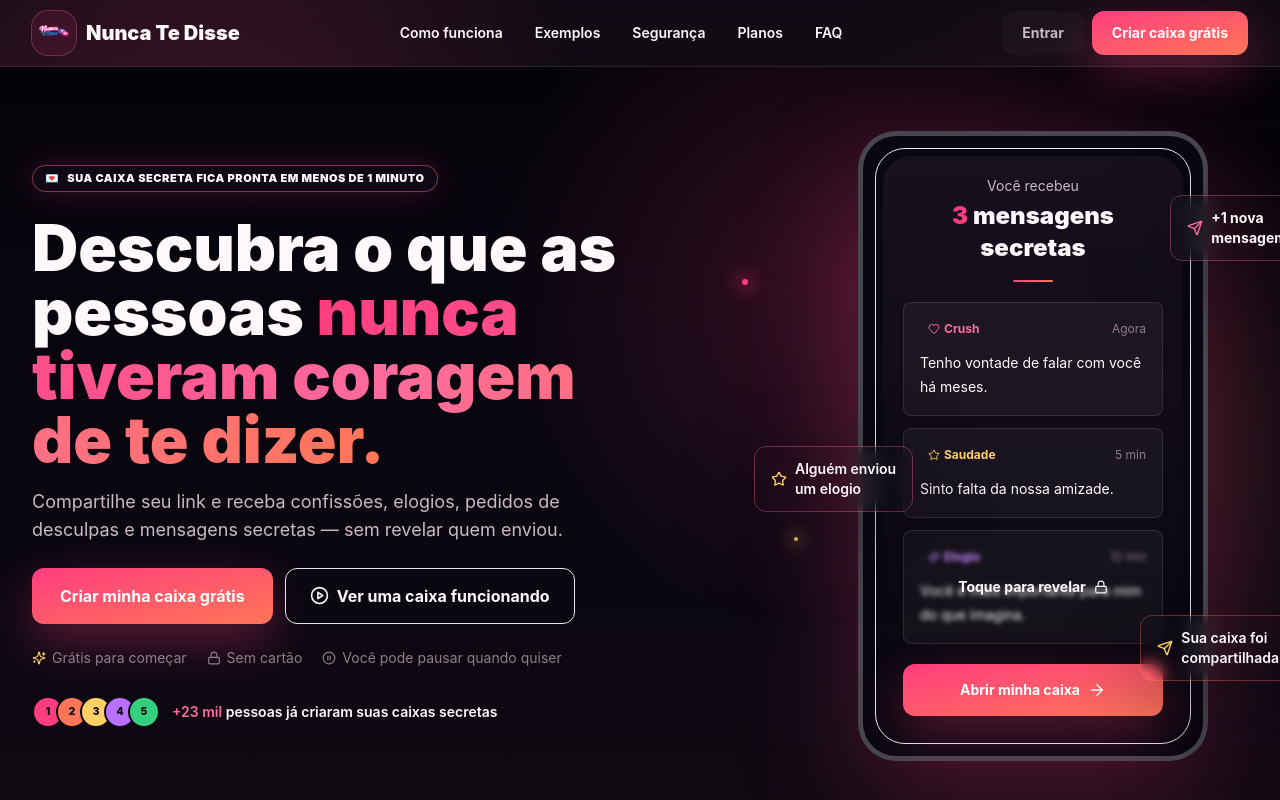
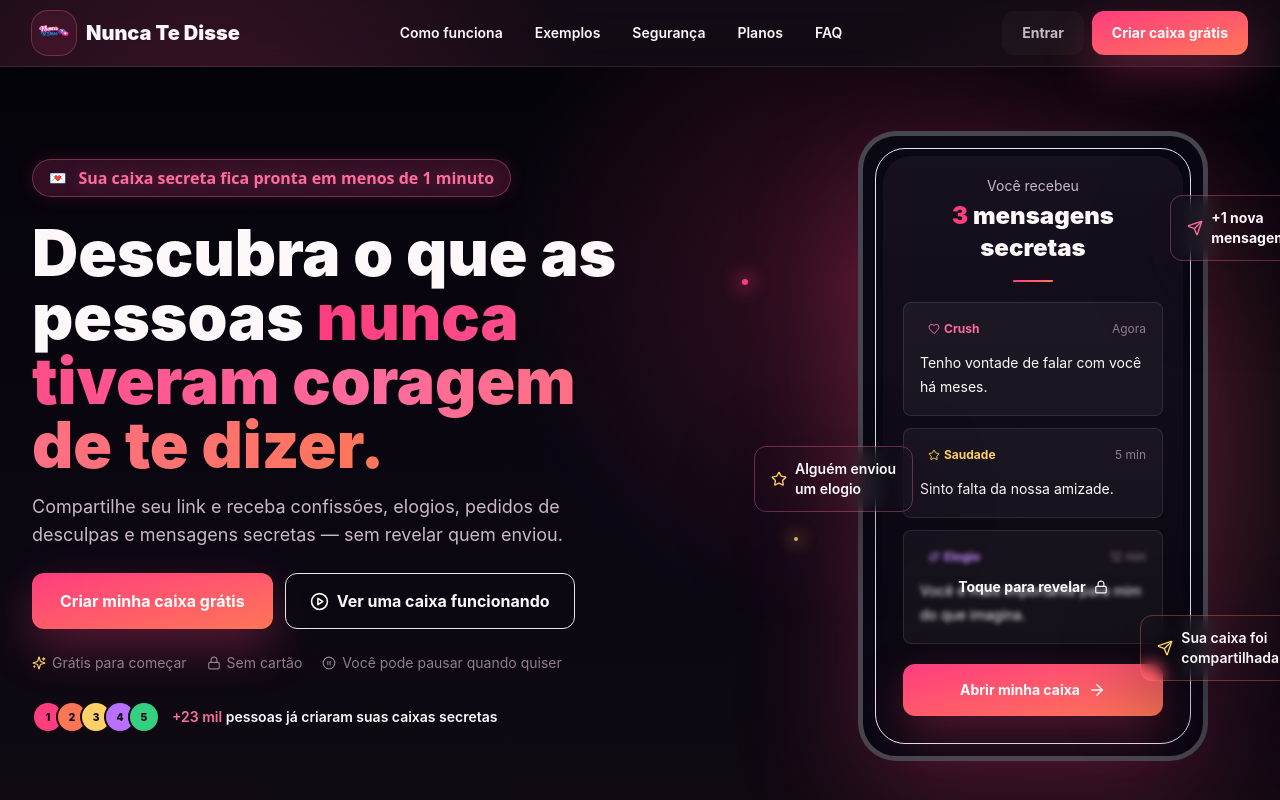
Before and after one commit to Vitor12011201/PROJETO-MENSAGEM-SECRETAS, a Next.js app: page / in a window 1280 px wide. Shown: the top 800 px of the page. Built offline with nearby package versions, Linux system fonts and the light colour scheme; no server answers.

Commit message:
fix: ajusta brilho do selo da landing

```diff
--- a/src/app/page.tsx
+++ b/src/app/page.tsx
@@ -88,8 +88,9 @@ export default function HomePage() {
           <HeroGlow />
           <div className="mx-auto grid min-h-[calc(100vh-66px)] max-w-7xl items-center gap-10 px-4 py-10 sm:px-6 lg:grid-cols-[1.02fr_0.98fr] lg:px-8 lg:py-16">
             <div className="max-w-3xl space-y-6">
-              <div className="inline-flex items-center gap-2 rounded-full border border-pinkSoft/45 bg-[#130C18]/80 px-3 py-1 text-[11px] font-black uppercase tracking-[0.05em] text-mist shadow-[0_0_30px_rgba(255,61,127,0.22)]">
-                <span aria-hidden="true">💌</span> Sua caixa secreta fica pronta em menos de 1 minuto
+              <div className="relative inline-flex max-w-full items-center gap-3 overflow-hidden rounded-full border border-pinkSoft/35 bg-[#3A1128]/85 px-4 py-2 font-[ui-rounded,system-ui,-apple-system,BlinkMacSystemFont,'Segoe_UI',sans-serif] text-sm font-bold leading-none text-pinkSoft shadow-[0_0_18px_rgba(255,61,127,0.14)] backdrop-blur before:absolute before:inset-y-1 before:left-9 before:right-3 before:rounded-full before:bg-pinkSoft/12 before:blur-md sm:text-base">
+                <span aria-hidden="true" className="relative text-[13px] leading-none sm:text-sm">💌</span>
+                <span className="relative leading-tight tracking-normal drop-shadow-[0_0_8px_rgba(255,107,157,0.28)] sm:whitespace-nowrap">Sua caixa secreta fica pronta em menos de 1 minuto</span>
               </div>
               <div className="space-y-4">
                 <h1 className="max-w-4xl text-[39px] font-black leading-[1.02] tracking-normal text-mist sm:text-6xl lg:text-[64px]">
```
